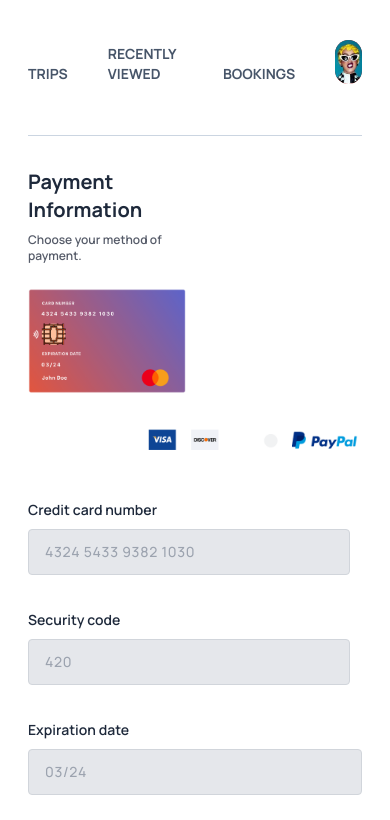
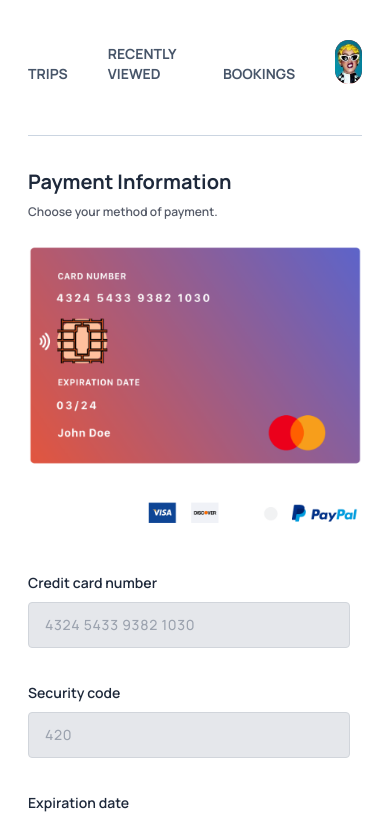
Before and after one commit to uduma-sonia/nck-test, a React (Create React App) app: page / in a window 390 px wide. Shown: the top 820 px of the page. Built offline with nearby package versions, Linux system fonts and the light colour scheme.

Commit message:
site responsive

```diff
--- a/src/components/PaymentInfo/CardDetail.js
+++ b/src/components/PaymentInfo/CardDetail.js
@@ -3,7 +3,7 @@ import card from "../../images/credit-card.png";
 
 function CardDetail() {
   return (
-    <div className="w-full md:w-1/2 pr-44">
+    <div className="w-full md:w-1/2 md:pr-44">
       <h3 className="font-bold text-xl text-slate-800 mb-2">
         Payment Information
       </h3>
```
